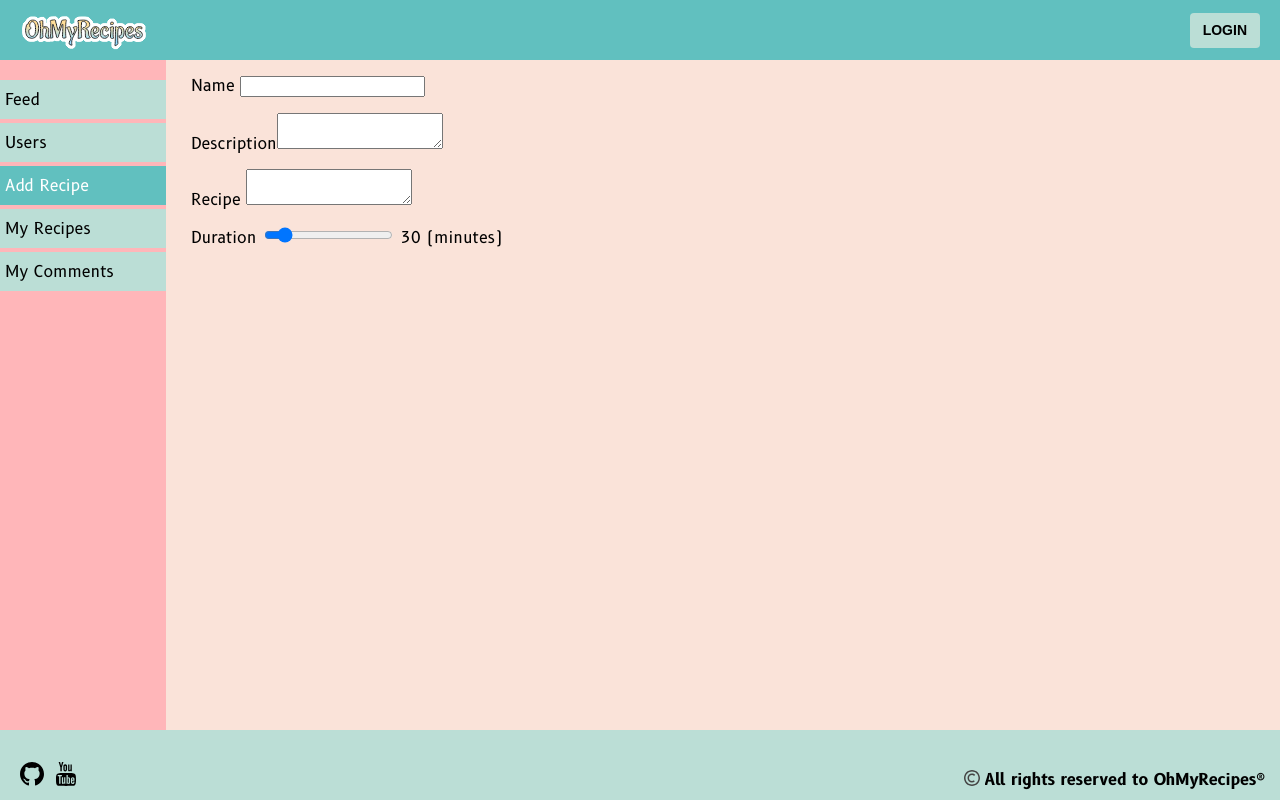
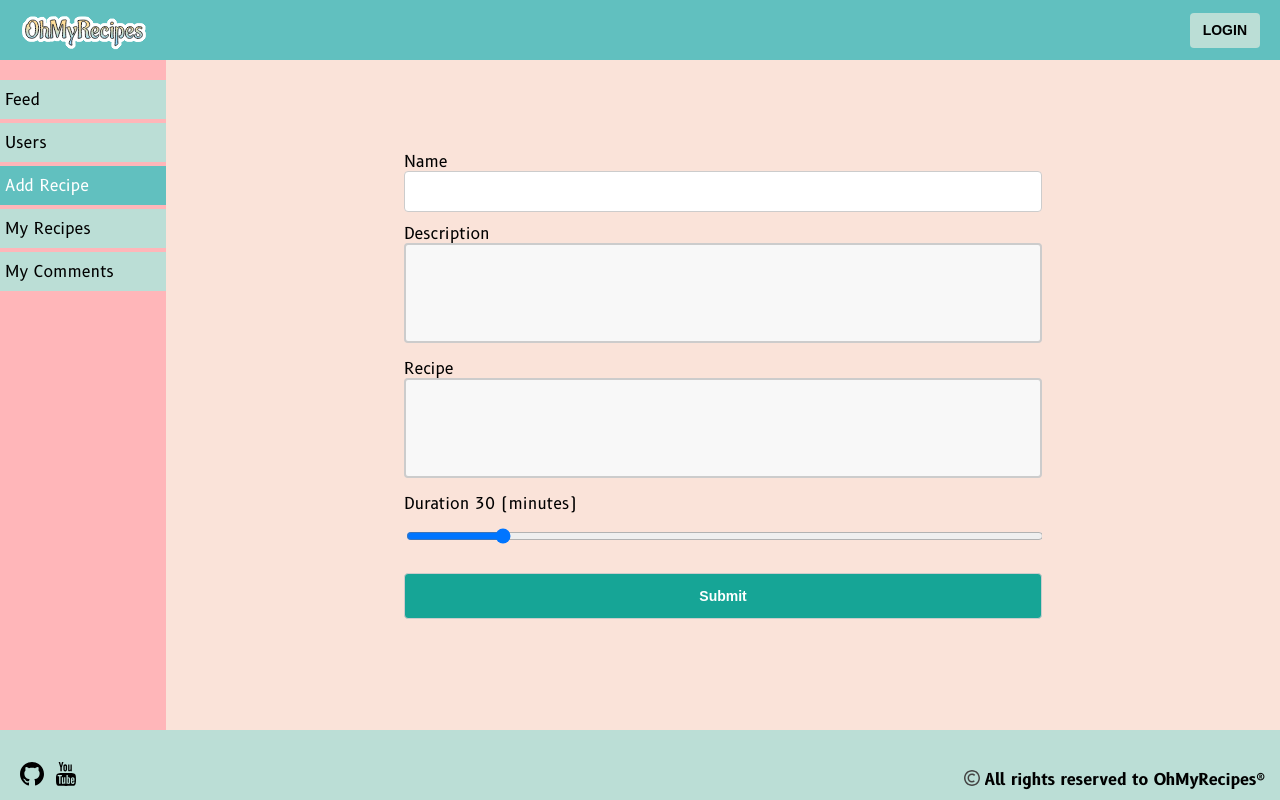
Before and after one commit to ArvApu/recipes-web-app, a Vue app: page /recipes-create in a window 1280 px wide. Built offline with nearby package versions, Linux system fonts and the light colour scheme; no server answers.

Commit message:
recipes add, front end added

```diff
--- a/src/assets/css/main.css
+++ b/src/assets/css/main.css
@@ -193,6 +193,16 @@ body, #app{
     padding: 0;
 }
 
+.btn-primary {
+    color: #ffffff;
+    font-weight: bold;
+    background-color: #16a596;
+}
+
+.btn-primary:hover {
+    background-color: #007c70;
+}
+
 /* --------------- Menu elements --------------- */
 
 #menu a{
@@ -266,6 +276,36 @@ body, #app{
     justify-content: space-between;
 }
 
+/* --------------- Recipe creation --------------- */
+
+.recipe-create {
+    margin: auto;
+    width: 75%;
+    padding: 80px;
+}
+.recipe-create .form-input{
+    width: 100%;
+    padding: 12px 20px;
+    display: inline-block;
+    border: 1px solid #ccc;
+    border-radius: 4px;
+    box-sizing: border-box;
+}
+
+.form-input-textarea {
+    width: 100%;
+    height: 100px;
+    padding: 12px 20px;
+    box-sizing: border-box;
+    border: 2px solid #ccc;
+    border-radius: 4px;
+    background-color: #f8f8f8;
+    resize: none;
+}
+
+.form-group {
+    margin: 12px 0;
+}
 
 /* --------------- Responsivnes --------------- */
 
--- a/src/views/RecipesCreate.vue
+++ b/src/views/RecipesCreate.vue
@@ -1,25 +1,28 @@
 <template>
     <div class='recipe-create'>
-        <form id="recipe-form">
-
-            <p>
+        <form id="recipe-form" @submit.prevent="store">
+            <p class='form-group'>
                 <label for="name"> Name </label>
-                <input type="text" id="name" name="name" v-model="name" requried>
+                <input class='form-input' type="text" id="name" name="name" v-model="name" requried>
             </p>
 
-            <p>
+            <p class='form-group'>
                 <label for="description"> Description</label>
-                <textarea id="description" name="description" v-model="description" requried/>
+                <textarea class='form-input-textarea' id="description" name="description" v-model="description" requried/>
             </p>
 
-            <p>
+            <p class='form-group'>
                 <label for="recipe"> Recipe </label>
-                <textarea id="recipe" name="recipe" v-model="recipe" requried/>
+                <textarea class='form-input-textarea' id="recipe" name="recipe" v-model="recipe" requried/>
             </p>
 
-            <p>
-                <label for="duration"> Duration </label>
-                <input type="range" min="10" max="180" value="this.duration" class="slider" id="duration" name="duration" v-model="duration" requried> {{ this.duration }} (minutes)
+            <p class='form-group'>
+                <label for="duration"> Duration {{ this.duration }} (minutes) </label>
+                <input class='form-input slider' type="range" min="10" max="180" value="this.duration" id="duration" name="duration" v-model="duration" requried>
+            </p>
+
+            <p class='form-group'>
+                <input class='form-input btn btn-primary' type="submit" id="add-recipe" name="add-recipe" value="Submit" requried>
             </p>
 
         </form>
```
Lines whose indentation alone changed are shown as unchanged.
